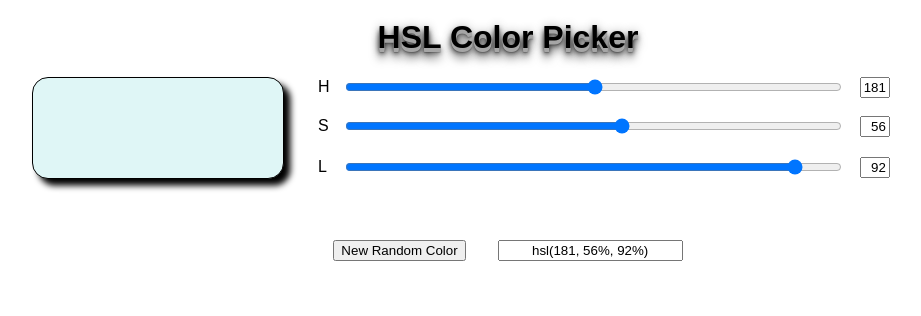
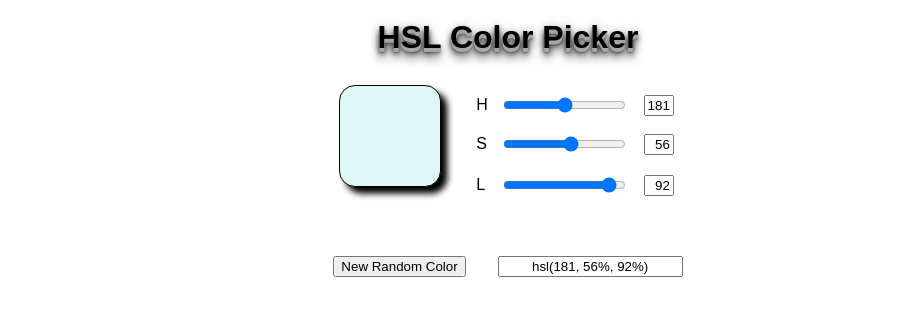
Before and after one commit to jbadge/HSLColorPicker, a React (Vite) app: page / in a window 1280 px wide. Shown: the top 316 px of the page, without its empty margins (132-1053 px from the left). Built offline with nearby package versions, Linux system fonts and the light colour scheme.

Commit message:
Sliders need widening

```diff
--- a/src/index.scss
+++ b/src/index.scss
@@ -26,8 +26,6 @@ header {
 }
 
 h1 {
-  // font-size: 3.5rem;
-  // text-shadow: 0rem 0.3rem 1rem #2f3737;
   text-shadow: rgb(166, 166, 166) 0px 1px 0px, rgb(166, 166, 166) 0px 2px 0px,
     rgb(166, 166, 166) 0px 3px 0px, rgb(166, 166, 166) 0px 4px 0px,
     rgba(0, 0, 0, 0.2) 0px 5px 1px, rgba(0, 0, 0, 0.3) 0px 0px 10px,
@@ -36,11 +34,12 @@ h1 {
 }
 
 main {
+  display: flex;
   align-items: center;
-  display: grid;
-  grid-template-columns: 1fr 2fr;
+  // display: grid;
+  // grid-template-columns: 1fr 2fr;
   gap: 2rem;
-  grid-column: span 3;
+  // grid-column: span 3;
   justify-content: center;
 }
 
@@ -52,14 +51,21 @@ section {
 
 article {
   display: flex;
+  justify-content: center;
   gap: 1rem;
   align-items: center;
 }
 
 .sliderStyle {
-  padding: 2px;
+  padding-top: 20px;
   gap: 1rem;
+  // width: 350px;
+  // width: 40%;
 }
+
+// input {
+//   width: fit-content;
+// }
 
 #hueSlider {
   text-align: center;
@@ -78,14 +84,13 @@ article {
 
 .hue,
 .saturation,
-.lightness,
-.alpha {
+.lightness {
   width: 60%;
 }
 
 #colorBox {
   height: 100px;
-  width: 60%;
+  width: 100px;
   justify-self: end;
   border: 1px solid black;
   border-radius: 1rem;
```
